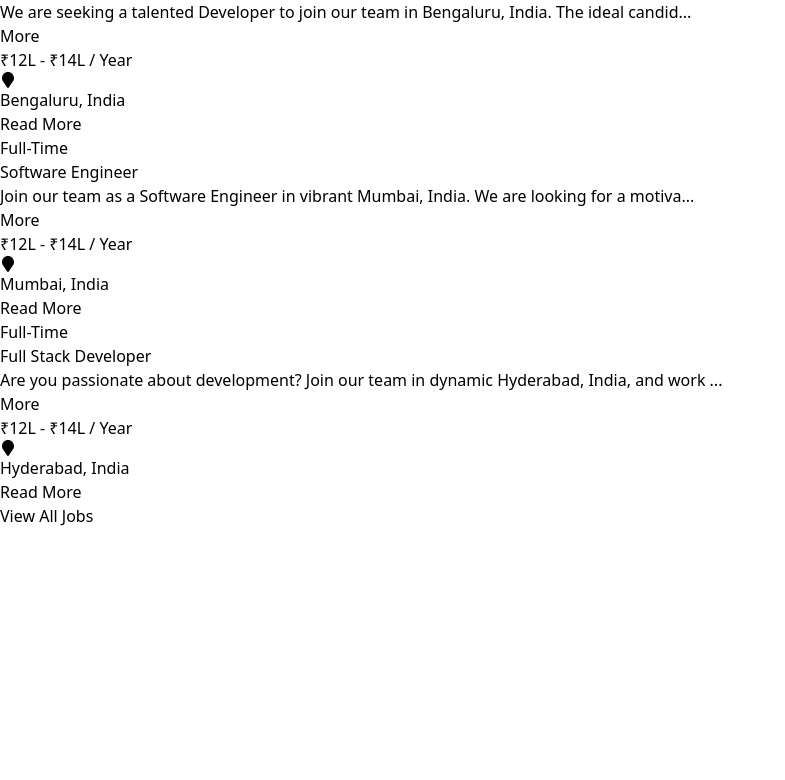
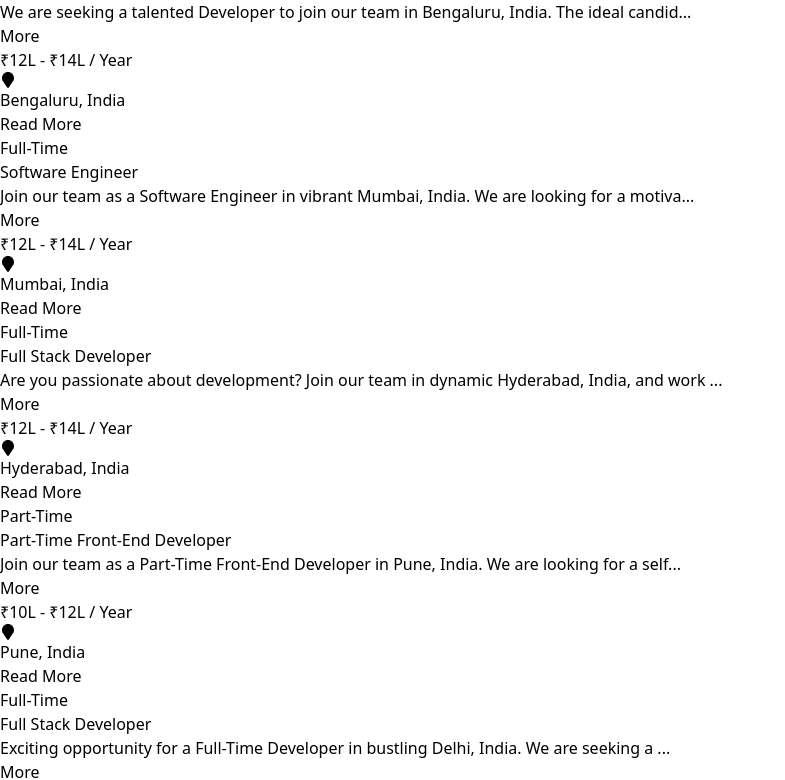
Before and after one commit to monisharavi729735/react_job_platform, a React (Vite) app: page / in a window 1280 px wide. Shown: the part 816-1596 px from the top of the page, without its empty margins (0-785 px from the left). Before the commit the page ends 1344 px from the top, so only its background shows below. Built offline with nearby package versions, Linux system fonts and the light colour scheme; data requests are answered from the project's data file.

Commit message:
json-server setup

```diff
--- a/package.json
+++ b/package.json
@@ -7,7 +7,8 @@
     "dev": "vite",
     "build": "vite build",
     "lint": "eslint .",
-    "preview": "vite preview"
+    "preview": "vite preview",
+    "server": "json-server --watch src/jobs.json --port 8080 --host localhost"
   },
   "dependencies": {
     "json-server": "^1.0.0-beta.2",
--- a/src/components/JobListings.jsx
+++ b/src/components/JobListings.jsx
@@ -1,9 +1,30 @@
+import { useState, useEffect } from 'react'
 import React from 'react'
 import jobs from '../jobs.json'
 import JobListing from './JobListing'
 
 const JobListings = ({isHome=false}) => {
-  const JobListings = isHome ? jobs.slice(0,3) : jobs
+  const [jobs, setJobs] = useState([])
+  const [loading, setLoading] = useState(true)
+
+  useEffect(() => {
+    const fetchJobs = async () => {
+      try {
+        const res = await fetch('http://localhost:8080/jobs')
+        const data = await res.json()
+        setJobs(data)
+      }
+      catch(error) {
+        console.log('error fetching the data: ', error)
+      }
+      finally {
+        setLoading(false)
+      }
+    }
+
+    fetchJobs();
+  }, [])
+
   return (
     <section className="bg-pink-50 px-4 py-10">
       <div className="container-xl lg:container m-auto">
@@ -11,7 +32,7 @@ const JobListings = ({isHome=false}) => {
           {isHome ? 'Recent Jobs' : 'Browse Jobs' }
         </h2>
         <div className="grid grid-cols-1 md:grid-cols-3 gap-6">
-        {JobListings.map((job) => (
+        {jobs.map((job) => (
         <JobListing key={job.id} job={job}/>
         ))}
         </div>
--- a/src/jobs.json
+++ b/src/jobs.json
@@ -1,5 +1,5 @@
-
-[
+{
+  "jobs" : [
     {
       "id": "1",
       "title": "Senior Developer",
@@ -84,4 +84,5 @@
         "contactPhone": "555-555-5555"
       }
     }
-]
+  ]
+}
```
